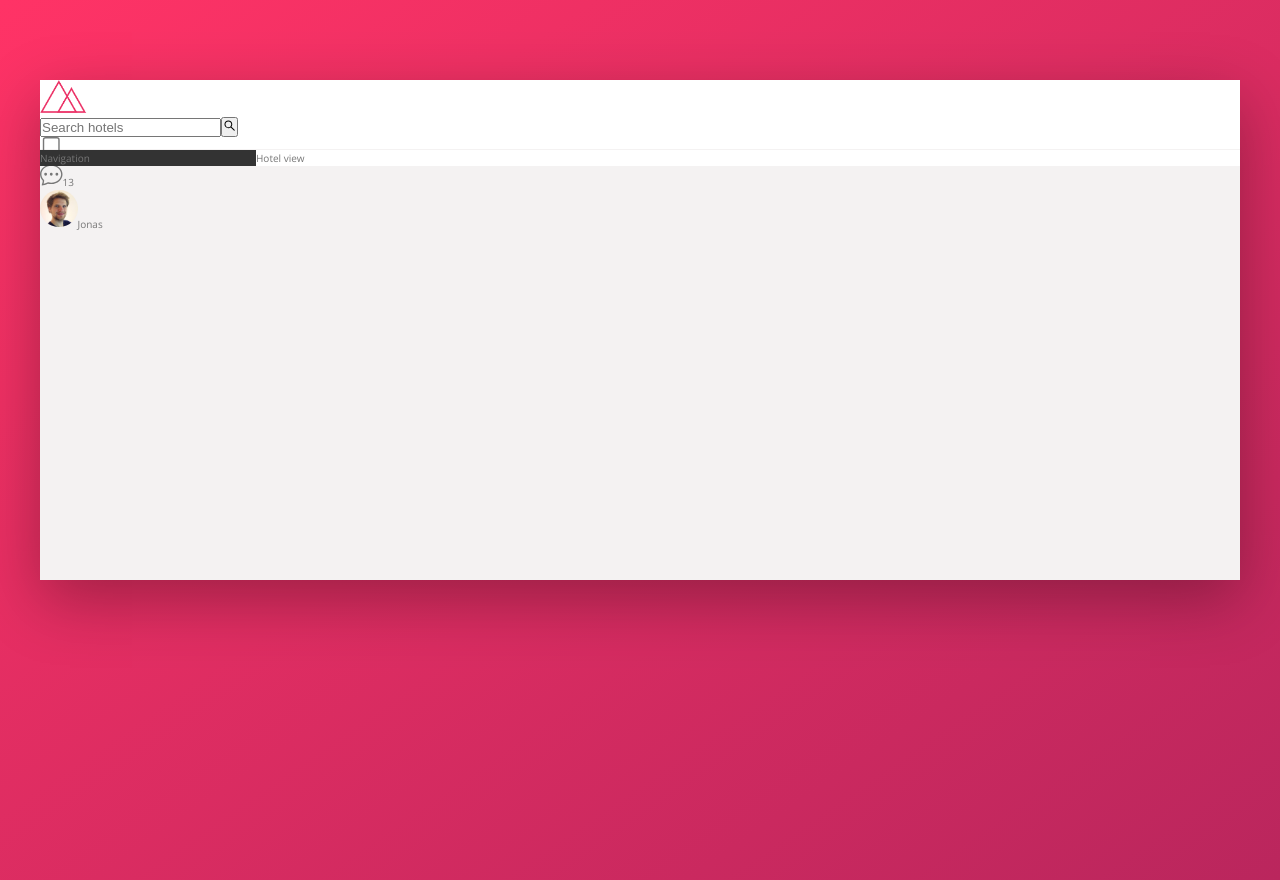
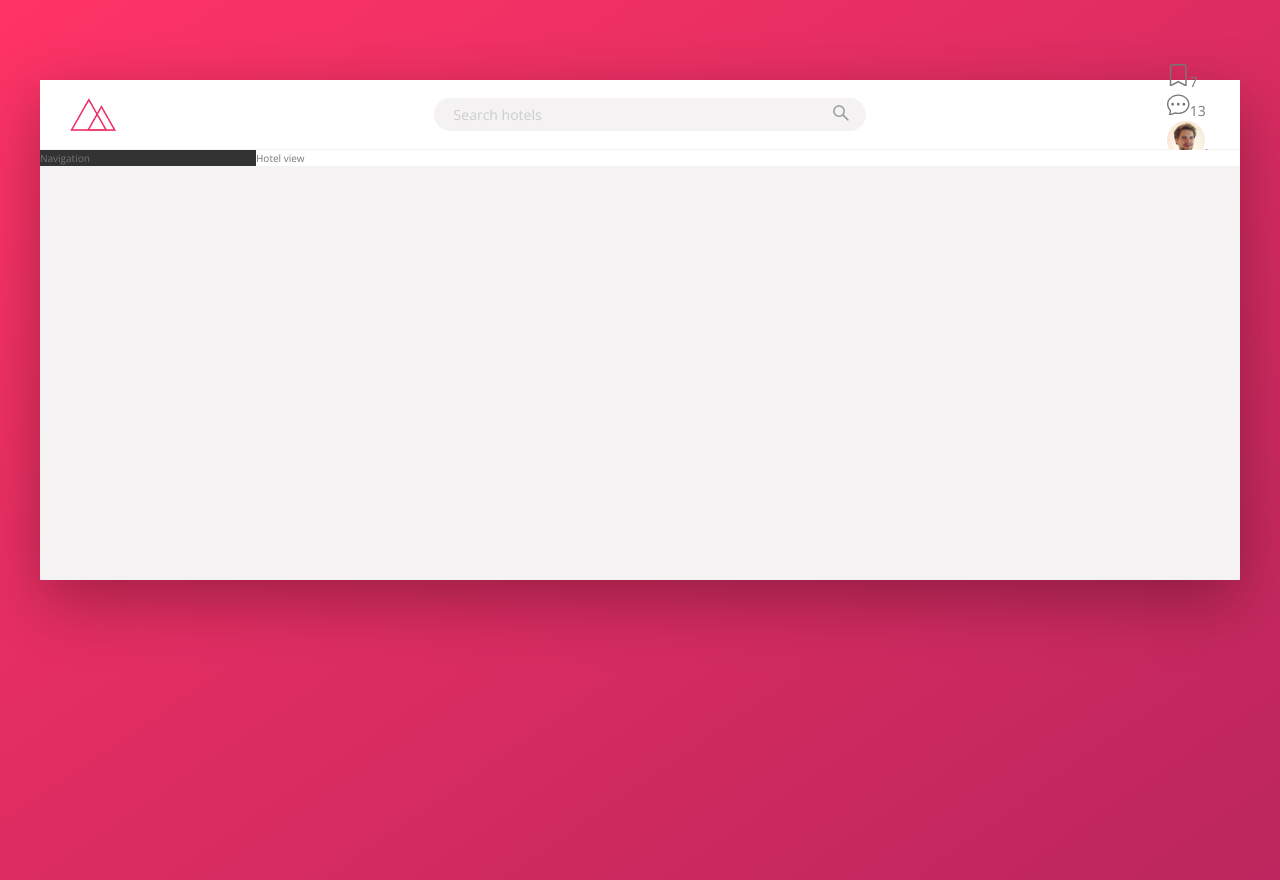
Before and after one commit to benwhite0820/trillo, a React (Vite) app: page / in a window 1280 px wide. Built offline with nearby package versions, Linux system fonts and the light colour scheme.

Commit message:
building the header -part 2

```diff
--- a/src/components/form/form.component.tsx
+++ /dev/null
@@ -1,16 +0,0 @@
-import React from 'react';
-import './form.style.scss';
-
-type Props = {
-  children: React.ReactNode;
-};
-
-const Form = ({ children }: Props) => {
-  return (
-    <form action="" className="search">
-      {children}
-    </form>
-  );
-};
-
-export default Form;
--- a/src/components/search-bar/search-bar.component.tsx
+++ b/src/components/search-bar/search-bar.component.tsx
@@ -1,4 +1,5 @@
 import { AiOutlineSearch } from 'react-icons/ai';
+import './search-bar.style.scss';
 
 const SearchBar = () => {
   return (
--- a/src/components/search-bar/search-bar.style.scss
+++ b/src/components/search-bar/search-bar.style.scss
@@ -1,10 +1,45 @@
 .search__input {
+  font-family: inherit;
+  font-size: inherit;
+  background-color: var(--color-grey-light-2);
+  border: none;
+  padding: 0.7rem 2rem;
+  border-radius: 10rem;
+  width: 90%;
+  transition: all 0.3s;
+
+  &:focus {
+    outline: none;
+    width: 100%;
+    background-color: var(--color-grey-light-3);
+  }
+
+  &::-webkit-input-placeholder {
+    font-weight: 100;
+    color: var(--color-grey-light-4);
+  }
+}
+
+.search__input:focus + .search__button {
+  background-color: var(--color-grey-light-3);
 }
 
 .search__button {
+  border: none;
+  background-color: var(--color-grey-light-2);
+  margin-left: -3.5rem;
+
+  &:focus {
+    outline: none;
+  }
+
+  &:active {
+    transform: translateY(0.2rem);
+  }
 }
 
 .search__icon {
   height: 2rem;
   width: 2rem;
+  color: var(--color-grey-dark-3);
 }
--- a/src/pages/header/header.page.tsx
+++ b/src/pages/header/header.page.tsx
@@ -1,4 +1,3 @@
-import Form from '@components/form/form.component';
 import './header.style.scss';
 import Logo from '@assets/images/logo.png';
 import SearchBar from '@components/search-bar/search-bar.component';
@@ -8,9 +7,9 @@
   return (
     <header className="header">
       <img src={Logo} alt="trillo logo" className="logo" />
-      <Form>
+      <form action="" className="search">
         <SearchBar />
-      </Form>
+      </form>
 
       <UserNav />
     </header>
--- a/src/pages/header/header.style.scss
+++ b/src/pages/header/header.style.scss
@@ -1,9 +1,21 @@
 .header {
+  font-size: 1.4rem;
   height: 7rem;
   background-color: #fff;
   border-bottom: 1px solid var(--color-grey-light-2);
+  display: flex;
+  justify-content: space-between;
+  align-items: center;
+}
+
+.search {
+  flex: 0 0 40%;
+  display: flex;
+  justify-content: center;
+  align-items: center;
 }
 
 .logo {
   height: 3.25rem;
+  margin-left: 3rem;
 }
```
Also changed, not shown: src/components/form/form.style.scss (deleted).
